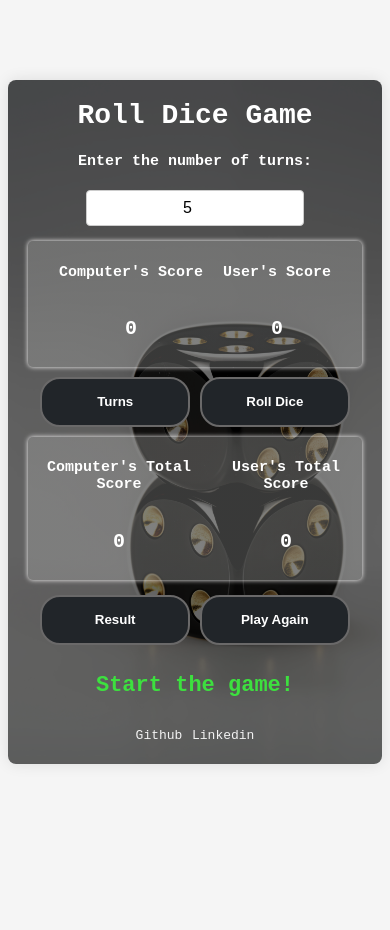
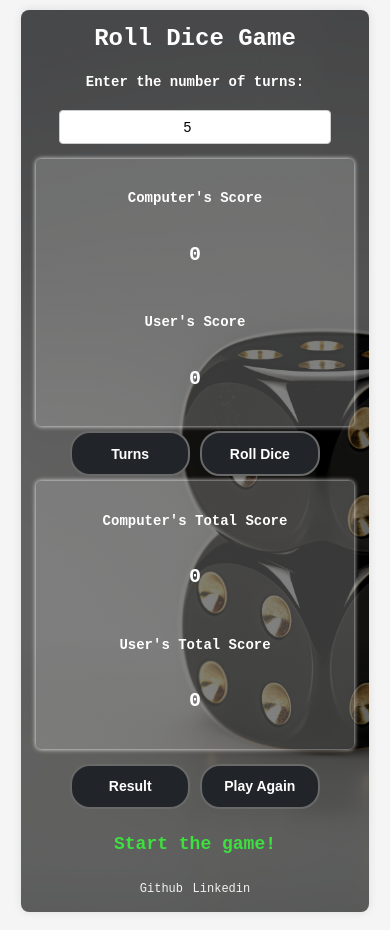
Before and after one commit to JitendraPra40/Roll-Dice-Game-using-Flask, a Flask app: page / in a window 390 px wide. Before the commit the page ends 764 px from the top, so only its background shows below. Run offline with Flask 3, Linux system fonts and the light colour scheme.

Commit message:
final css

```diff
--- a/static/css/app.css
+++ b/static/css/app.css
@@ -172,38 +172,57 @@ h2 {
     cursor: pointer;
 }
 
+/* Mobile Responsive Design */
+@media (max-width: 768px) {
 
+    body {
+        flex-direction: column;
+        height: auto;
+        padding: 10px;
+        overflow-y: auto;
+    }
 
-
-
-/* Styling for the message */
-/* #messageText {
-    margin: 0;
-    font-weight: bold;
-} */
-
-
-/* Responsive Design for mobile */
-/* @media (max-width: 480px) {
     .game-container {
-        width: 90%;
-        padding: 20px;
+        width: 90%;  /* Adjust width to take more space on small screens */
+        padding: 15px;
+        box-shadow: 0 0 10px rgba(0, 0, 0, 0.1);
     }
 
     h1 {
         font-size: 24px;
     }
 
-    h2 {
-        font-size: 16px;
+    #turns {
+        width: 80%;  /* Make input fields wider for easier interaction */
+        font-size: 14px;
     }
 
-    .score {
-        font-size: 20px;
+    .score-section {
+        flex-direction: column;
+        margin: 5px 0;
+        padding: 10px;
+    }
+
+    h2 {
+        font-size: 14px;
     }
 
     .button {
+        width: 120px;
+        height: 45px;
         font-size: 14px;
-        padding: 8px 16px;
     }
-} */
+
+    .popup-content {
+        width: 90%;
+        padding: 15px;
+    }
+
+    #result {
+        font-size: 18px;
+    }
+
+    #links a {
+        font-size: 12px;
+    }
+}
```
